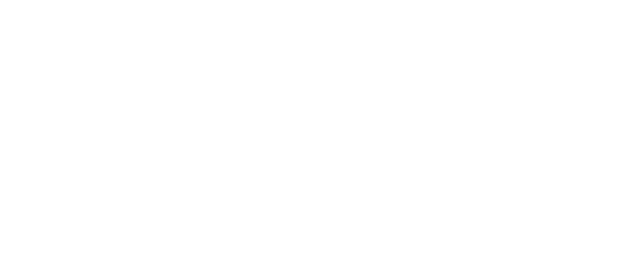
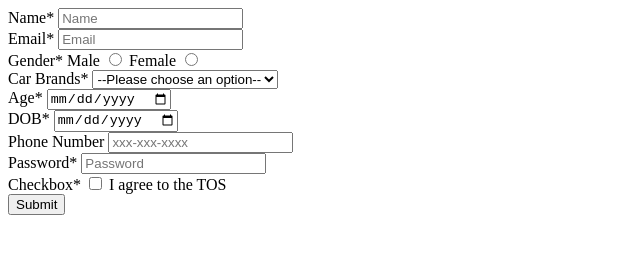
Before and after one commit to acciojob/signup-form-car-vaibhav7174, a website: page main.html in a window 1280 px wide. Shown: the whole page, without its empty margins (0-640 px from the left). Drawn offline with Linux system fonts and the light colour scheme.

Commit message:
created a submission

```diff
--- a/main.html
+++ b/main.html
@@ -8,6 +8,45 @@
 
 <body>
 	<!-- the entire body must be written by student -->
+	 <form action="" method="post">
+        <label for="name">Name*</label>
+        <input type="text" name="name" id="name" placeholder="Name" required>
+        <br>
+        <label for="email">Email*</label>
+        <input type="email" name="email" id="email" placeholder="Email" required>
+        <br>
+        <label for="genter">Gender*</label>
+        <label for="male">Male</label>
+        <input type="radio" name="gender" id="gender_m" required>
+        <label for="female">Female</label>
+        <input type="radio" name="gender" id="gender_f" required>
+        <br>
+        <label for="cars">Car Brands*</label>
+        <select name="cars" id="cars">
+            <option value="--Please choose an option--" disabled selected>--Please choose an option--</option>
+            <option value="BMW">BMW</option>
+            <option value="Audi">Audi</option>
+            <option value="Mercedez">Mercedez</option>
+        </select>
+        <br>
+        <label for="age">Age*</label>
+        <input type="date" name="age" id="age" placeholder="Age" required>
+        <br>
+        <label for="dob">DOB*</label>
+        <input type="date" name="dob" id="dob" required>
+        <br>
+        <label for="tel">Phone Number</label>
+        <input type="tel" name="tel" id="tel" placeholder="xxx-xxx-xxxx">
+        <br>
+        <label for="password">Password*</label>
+        <input type="password" name="password" id="password" placeholder="Password" required>
+         <br>
+         <label for="tos">Checkbox*</label>
+         <input type="checkbox" name="tos" id="tos">
+         <label for="tos">I agree to the TOS</label>
+         <br>
+         <button type="submit">Submit</button>
+    </form>
     <script type="text/javascript" src="./script.js">
 </script>
 
```
